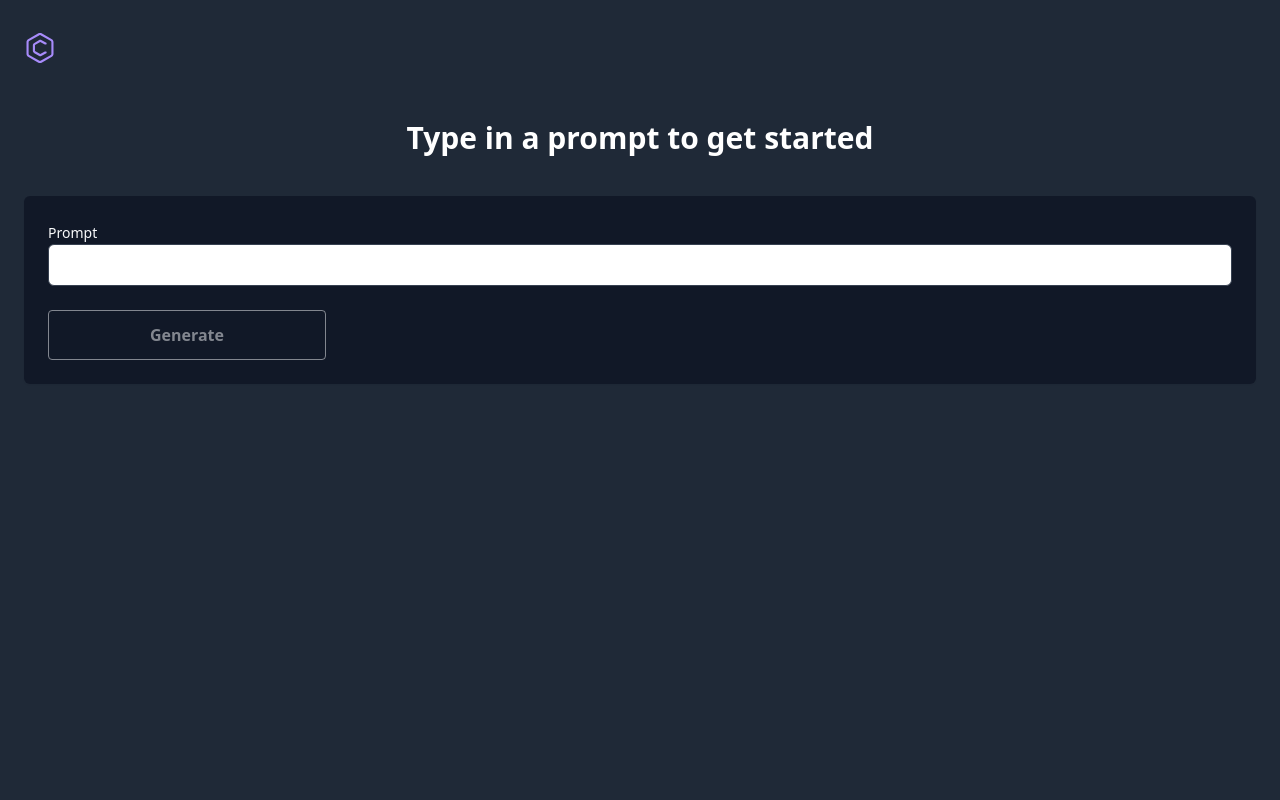
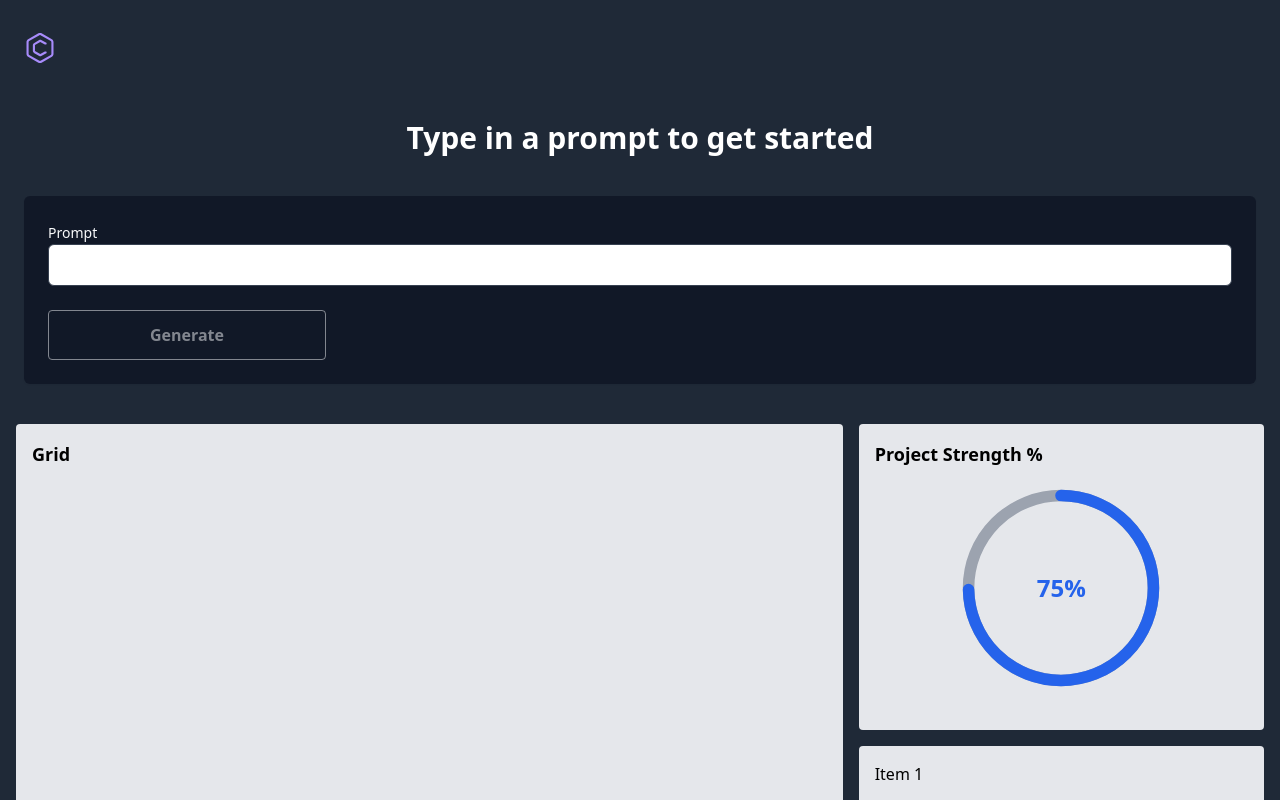
Before and after one commit to d4julian/mlh-2025, a React (Vite) app in the folder web/: page / in a window 1280 px wide. Built offline with nearby package versions, Linux system fonts and the light colour scheme.

Commit message:
Begin grid design

```diff
--- a/web/src/App.jsx
+++ b/web/src/App.jsx
@@ -2,6 +2,7 @@ import Header from "./components/Header";
 import Form from "./components/Form";
 import PuzzleBoard from "./components/PuzzleBoard";
 import Cards from "./components/Cards";
+import Grid from "./components/Grid";
 import { useState } from "react";
 import { AnimatePresence } from "motion/react";
 
@@ -32,6 +33,7 @@ export default function App() {
           </>
         )}
       </AnimatePresence>
+      <Grid />
       <div className="h-20"></div>
     </div>
   );
--- /dev/null
+++ b/web/src/components/Grid.jsx
@@ -0,0 +1,36 @@
+const CircularProgress = ({ percentage }) => {
+    return (
+        <>
+            <div className="relative size-52 mt-4 mx-auto">
+                <svg className="size-full -rotate-90" viewBox="0 0 36 36" xmlns="http://www.w3.org/2000/svg">
+                    <circle cx="18" cy="18" r="16" fill="none" className="stroke-current text-gray-400" strokeWidth="2"></circle>
+                    <circle cx="18" cy="18" r="16" fill="none" className="stroke-current text-blue-600" strokeWidth="2" strokeDasharray="100" strokeDashoffset={100 - percentage} strokeLinecap="round"></circle>
+                </svg>
+
+                <div className="absolute top-1/2 start-1/2 transform -translate-y-1/2 -translate-x-1/2">
+                    <span className="text-center text-2xl font-bold text-blue-600">{percentage}%</span>
+                </div>
+                </div>
+        </>
+    );
+  };
+
+export default function Grid() {
+    return (
+        <section className="container grid grid-cols-3 gap-4 p-4 mx-auto">
+            <div className="bg-gray-200 p-4 rounded col-span-2 row-span-2 h-[50vh]">
+                <span className="text-lg font-semibold">Grid</span>
+            </div>
+            <div className="bg-gray-200 p-4 rounded">
+                <span className="text-lg font-semibold">Project Strength %</span>
+                <CircularProgress percentage={75} />
+            </div>
+            {[...Array(6)].map((_, index) => (
+                <div key={index} className="bg-gray-200 p-4 rounded">
+                    Item {index + 1}
+                </div>
+            ))}
+
+        </section>
+    );
+}
```
